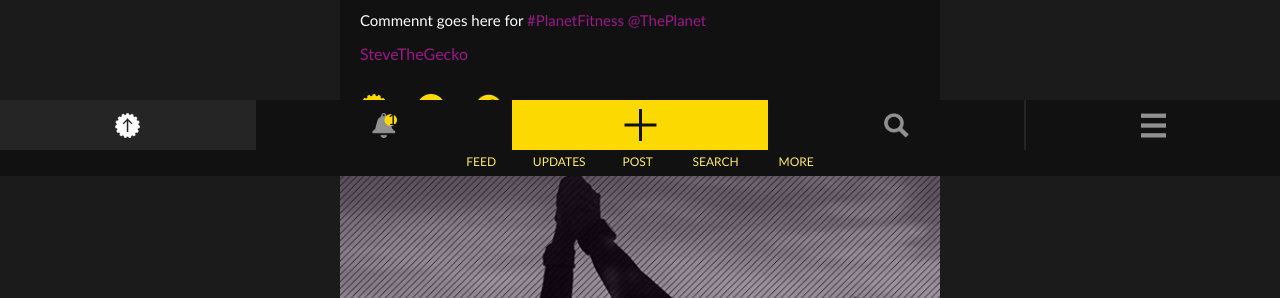
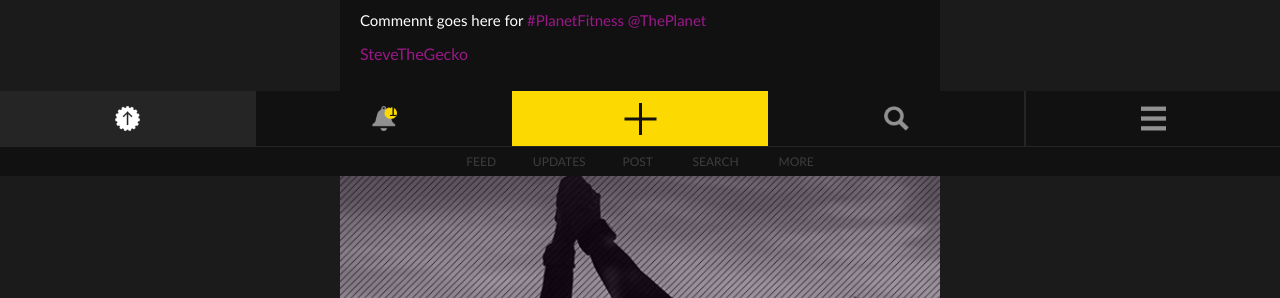
Before and after one commit to dlittle42/ptrumps_nav, a plain HTML site: page demo_old.html in a window 1280 px wide. Shown: the part 654-952 px from the top of the page. Drawn offline with Linux system fonts and the light colour scheme.

Commit message:
label color

```diff
--- a/css/mobile_demo_old.css
+++ b/css/mobile_demo_old.css
@@ -92,8 +92,8 @@ header.bar-up{
 .mainNavBar {
 	position: absolute;
 	width: 100%;
-	height: 50px;
-	top: 10px;
+	height: 55px;
+	top: 1px;
 	left: 0;
 	z-index: 99;
 }
@@ -132,7 +132,8 @@ header.bar-up{
 }
 
 .pf a, .pf a:active, .pf a:visited, .pf a:hover {
-	color:#fee964;
+	/*color:#fee964;*/
+	color:rgba(255, 255, 255, 0.19);;
 	text-decoration: none;
 	/*padding-left: 20px;
 	background-image: url('icons/pfc_Clean-Logo@2x.png');
```
